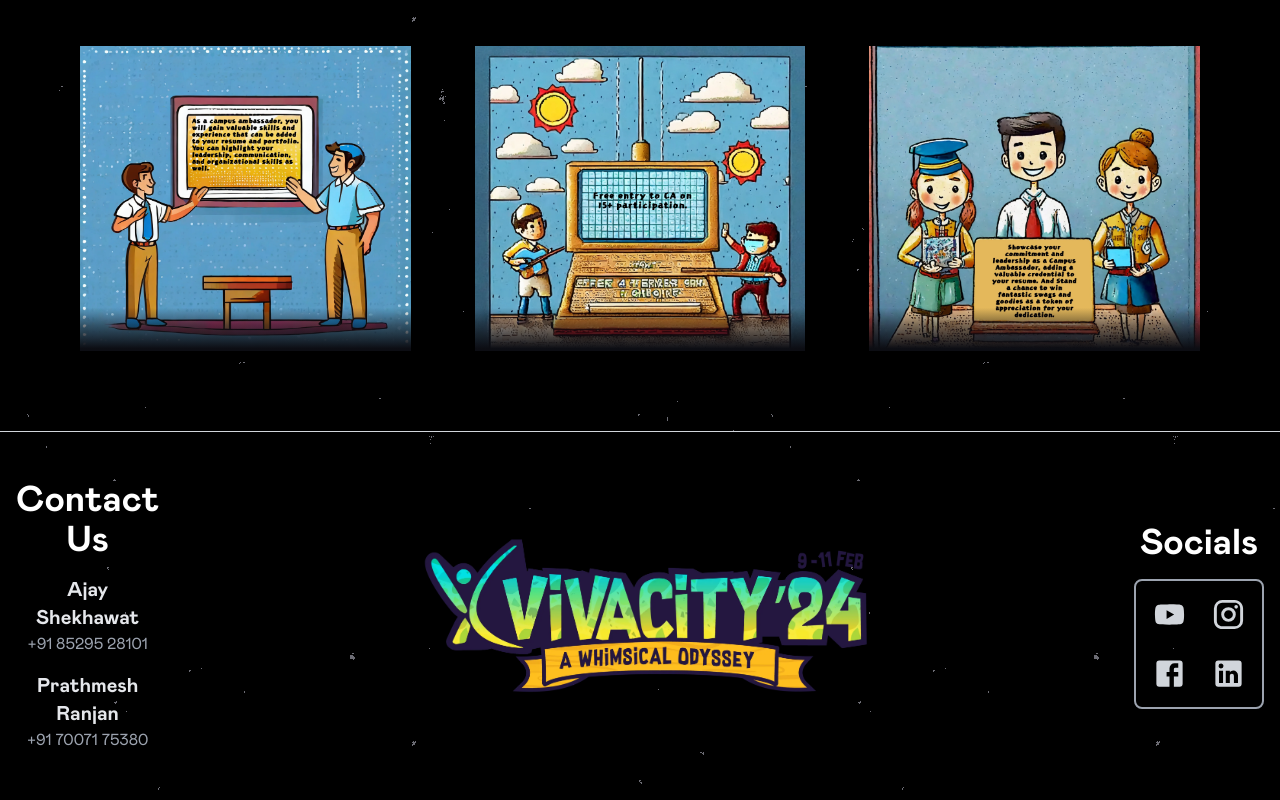
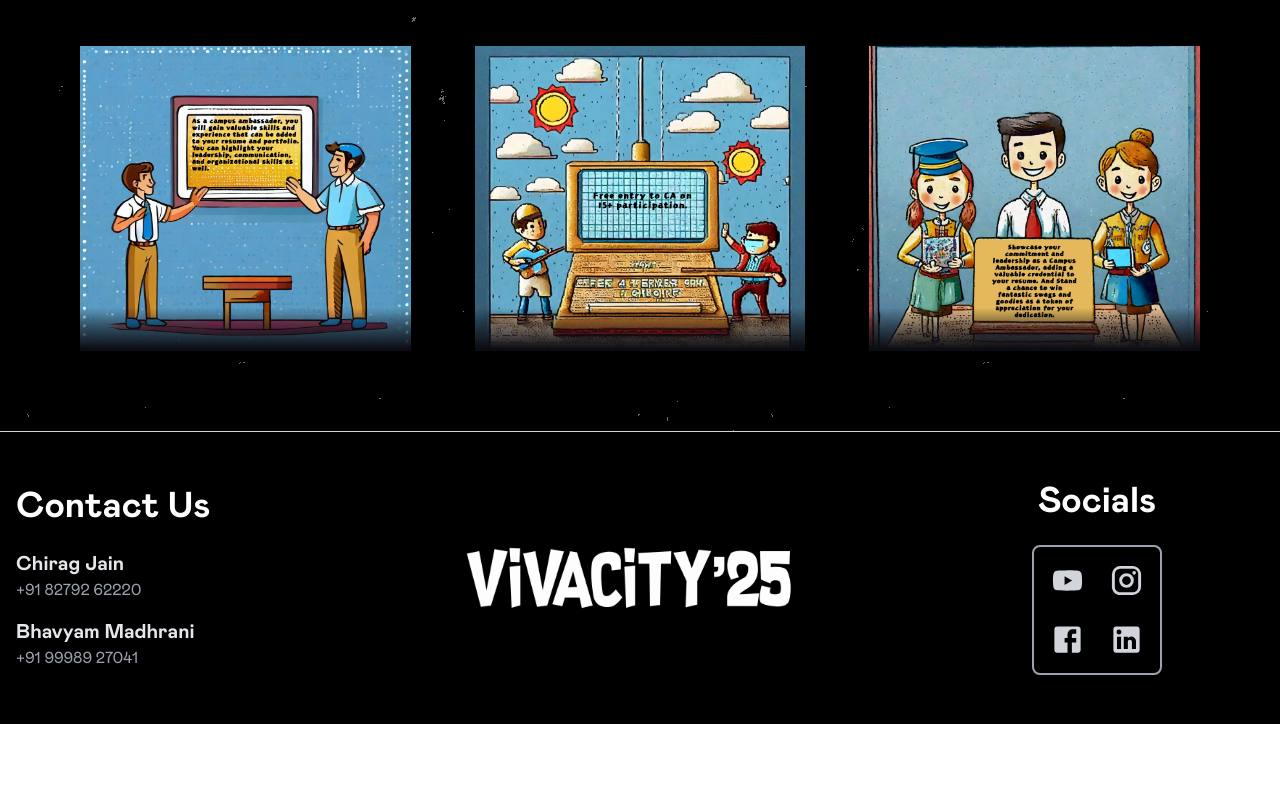
Before and after one commit to HarshitD-003/Vivacity-2025-CampusAmbassador, a React (Vite) app in the folder client/: page /caportal in a window 1280 px wide. Shown: the part 2848-3648 px from the top of the page. After the commit the page ends 3572 px from the top, so only its background shows below. Built offline with nearby package versions, Linux system fonts and the light colour scheme.

Commit message:
fixed footer and hero section

```diff
--- a/client/src/components/Footer.jsx
+++ b/client/src/components/Footer.jsx
@@ -1,63 +1,66 @@
 import { Facebook, Instagram, LinkedIn, YouTube } from '@mui/icons-material';
-import Logo from '../assets/footer_logo.webp';
+import Logo from '../assets/viva_logo_25.png';
 import { Link } from 'react-router-dom';
 import classes from './Footer.module.css';
 
 const Footer = () => {
     return (
-        <footer
-            className={` snap-start flex flex-col lg:flex-row gap-10 ${classes.footer} bg-transparent text-white justify-around items-center px-4 py-12 border-t border-gray-300`}
-        >
-            <div className=" grow flex flex-col gap-4 w-1/4">
-                <h1 className="text-4xl font-bold ">Contact Us</h1>
-                <span className={`flex-col flex `}>
-                    <p className={`text-xl font-semibold text-gray-200`}>
-                        Ajay Shekhawat
-                    </p>
-                    <p className={`text-gray-400`}>+91 85295 28101</p>
-                </span>
-                <span className={`flex-col flex `}>
-                    <p className={`text-xl font-semibold text-gray-200`}>
-                        Prathmesh Ranjan
-                    </p>
-                    <p className={`text-gray-400`}>+91 70071 75380</p>
-                </span>
+        <footer className="snap-start flex flex-col lg:flex-row gap-10  bg-transparent text-white justify-around items-center px-4 py-12 border-t  border-gray-300">
+            {' '}
+            <div className="w-full lg:w-1/4 flex flex-col items-center lg:items-start gap-6 text-center lg:text-left">
+                <h1 className="text-4xl font-bold">Contact Us</h1>
+                <div className="flex flex-col gap-4">
+                    <div className="flex flex-col items-center lg:items-start">
+                        <p className="text-xl font-semibold text-gray-200">
+                            Chirag Jain
+                        </p>
+                        <p className="text-gray-400">+91 82792 62220</p>
+                    </div>
+                    <div className="flex flex-col items-center lg:items-start">
+                        <p className="text-xl font-semibold text-gray-200">
+                            Bhavyam Madhrani
+                        </p>
+                        <p className="text-gray-400">+91 99989 27041</p>
+                    </div>
+                </div>
             </div>
-            <div className=" grow flex items-center justify-center">
-                <img className={`lg:w-1/2`} src={Logo} alt="Viva Logo" />
+            <div className="grow flex items-center justify-center max-w-[600px]">
+                <img
+                    className="w-2/3 object-contain h-auto max-w-[500px] "
+                    src={Logo}
+                    alt="Viva Logo"
+                />
             </div>
-            <div className="w-1/4  flex items-center flex-col gap-4 justify-center">
-                <h1 className="text-4xl font-bold ">Socials</h1>
-                <div
-                    className={`flex gap-6 w-max  flex-col rounded-lg border-2 border-gray-400 p-4 hover:shadow-lg hover:shadow-gray-700 transition-shadow duration-150 delay-50`}
-                >
-                    <div className={`flex gap-6`}>
+            <div className="grow flex items-center flex-col gap-6 w-1/4">
+                <h1 className="text-4xl font-bold">Socials</h1>
+                <div className="flex flex-col gap-6 rounded-lg border-2 border-gray-400 p-4 hover:shadow-lg hover:shadow-gray-700 transition-shadow duration-150">
+                    <div className="flex gap-6">
                         <Link
                             to="https://www.youtube.com/@VivacityLNMIIT"
-                            className={`text-gray-300   hover:text-red-500 transition-colors duration-150 delay-50`}
+                            className="text-gray-300 hover:text-red-500 transition-colors duration-150"
                             target="__blank"
                         >
                             <YouTube fontSize="large" />
                         </Link>
                         <Link
-                            className={`text-gray-300   hover:text-pink-400 transition-colors duration-150 delay-50`}
                             to="https://www.instagram.com/vivacity_lnmiit/"
+                            className="text-gray-300 hover:text-pink-400 transition-colors duration-150"
                             target="__blank"
                         >
                             <Instagram fontSize="large" />
                         </Link>
                     </div>
-                    <div className={`flex gap-6`}>
+                    <div className="flex gap-6">
                         <Link
-                            className={`text-gray-300   hover:text-blue-600 transition-colors duration-150 delay-50`}
                             to="https://www.facebook.com/vivacity.lnmiit.5/"
+                            className="text-gray-300 hover:text-blue-600 transition-colors duration-150"
                             target="__blank"
                         >
                             <Facebook fontSize="large" />
                         </Link>
                         <Link
-                            className={`text-gray-300   hover:text-sky-500 transition-colors duration-150 delay-50`}
                             to="https://in.linkedin.com/company/vivacity-lnmiit"
+                            className="text-gray-300 hover:text-sky-500 transition-colors duration-150"
                             target="__blank"
                         >
                             <LinkedIn fontSize="large" />
--- a/client/src/components/Hero.jsx
+++ b/client/src/components/Hero.jsx
@@ -1,5 +1,6 @@
 import { useEffect, useRef } from 'react';
 import { useNavigate } from 'react-router-dom';
+import vid from '../assets/viva_hero_video.mp4';
 
 const Hero = () => {
     const navigate = useNavigate();
@@ -26,7 +27,7 @@
             <video
                 ref={videoRef}
                 className="absolute inset-0 w-full h-full object-cover"
-                src="src/assets/viva_hero_video.mp4"
+                src={vid}
                 autoPlay
                 muted
                 playsInline
@@ -50,7 +51,6 @@
                     </span>
                 </button>
             </div>
-            <div className="absolute inset-0 bg-black bg-opacity-50"></div>
         </div>
     );
 };
--- a/client/src/components/Navbar.jsx
+++ b/client/src/components/Navbar.jsx
@@ -1,31 +1,30 @@
-import { Link } from "react-router-dom";
-import Logo from "../assets/VivaL.webp";
-import { useNavigate } from "react-router-dom";
-import { useRef } from "react";
-import "./button.css";
+import { Link } from 'react-router-dom';
+import Logo from '../assets/VivaL.webp';
+import { useNavigate } from 'react-router-dom';
+import { useRef } from 'react';
+import './button.css';
 const Navbar = () => {
     const navigate = useNavigate();
 
     return (
-    <header  className="flex bg-transparent text-white text-xl justify-between items-center min-h-[15vh] py-4 border-b-1 border-gray-300 w-full px-24 absolute top-0 left-0">
-
+        <header className="flex bg-transparent text-white text-xl z-50 justify-between items-center min-h-[15vh] py-4 border-b-1 border-gray-300 w-full px-24 absolute top-0 left-0">
             <div className="flex items-center justify-center w-[11vw] h-[11vw] lg:w-[11vh] lg:h-[11vh]">
                 <img src={Logo} alt="Logo" className=" h-[8vw] lg:h-[8vh]" />
             </div>
             <button
-      onClick={(e)=>navigate("/caportal")}
-      className="flex text-white dark:text-black group relative cursor-pointer overflow-hidden whitespace-nowrap h-11 px-6  [background:var(--bg)] [border-radius:var(--radius)] transition-all shadow-[0_0_0_3px_rgba(255,255,255,0.3)_inset] hover:scale-105 duration-300  w-max  items-center justify-center  hover:shadow-[0_0_0_3px_rgba(255,255,255,0.3)_inset]">
+                onClick={e => navigate('/caportal')}
+                className="flex text-white dark:text-black group relative cursor-pointer overflow-hidden whitespace-nowrap h-11 px-6  [background:var(--bg)] [border-radius:var(--radius)] transition-all shadow-[0_0_0_3px_rgba(255,255,255,0.3)_inset] hover:scale-105 duration-300  w-max  items-center justify-center  hover:shadow-[0_0_0_3px_rgba(255,255,255,0.3)_inset]"
+            >
                 <div className="absolute inset-0 overflow-visible [container-type:size]">
                     <div className="absolute inset-0 h-[100cqh] animate-slide [aspect-ratio:1] [border-radius:0] [mask:none] ">
-            <div className="absolute inset-[-100%] w-auto rotate-0 animate-spin [background:conic-gradient(from_calc(270deg-(var(--spread)*0.5)),transparent_0,hsl(0_0%_100%/1)_var(--spread),transparent_var(--spread))] [translate:0_0]">
+                        <div className="absolute inset-[-100%] w-auto rotate-0 animate-spin [background:conic-gradient(from_calc(270deg-(var(--spread)*0.5)),transparent_0,hsl(0_0%_100%/1)_var(--spread),transparent_var(--spread))] [translate:0_0]"></div>
                     </div>
                 </div>
-        </div>
-        <div className="absolute [background:var(--bg)] [border-radius:var(--radius)] [inset:var(--cut)]">
-        </div>
-        <span className="relative whitespace-pre text-center text-base font-semibold leading-none tracking-tight text-white z-10 font-mabry">CA Portal</span>
+                <div className="absolute [background:var(--bg)] [border-radius:var(--radius)] [inset:var(--cut)]"></div>
+                <span className="relative whitespace-pre text-center text-base font-semibold leading-none tracking-tight text-white z-10 font-mabry">
+                    CA Portal
+                </span>
             </button>
-
         </header>
     );
 };
--- a/client/src/pages/Home.jsx
+++ b/client/src/pages/Home.jsx
@@ -10,9 +10,9 @@
             <div className="m-0 p-0 overflow-y-scroll snap-mandatory snap-y h-screen">
                 <Navbar />
                 <Hero />
-                <ArtistLineup />
+                {/* <ArtistLineup /> */}
                 {/* <AfterMovie/> */}
-                <Sponsors />
+                {/* <Sponsors /> */}
                 <Footer />
             </div>
         </>
```
Also changed, not shown: client/src/assets/viva_logo_25.png (added), 1 other file (tests, documents, lock files or other folders). Lines whose indentation alone changed are shown as unchanged.
